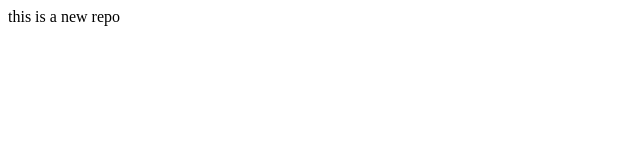
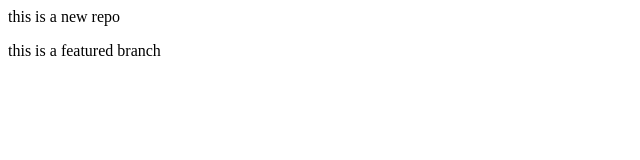
Before and after one commit to harshita250206/localrepo, a plain HTML site: page index.html in a window 1280 px wide. Shown: the whole page, without its empty margins (0-640 px from the left). Drawn offline with Linux system fonts and the light colour scheme.

Commit message:
adding new features

```diff
--- a/index.html
+++ b/index.html
@@ -1 +1,2 @@
 <p>this is a new repo</p>
+<p>this is a featured branch</p>
```
